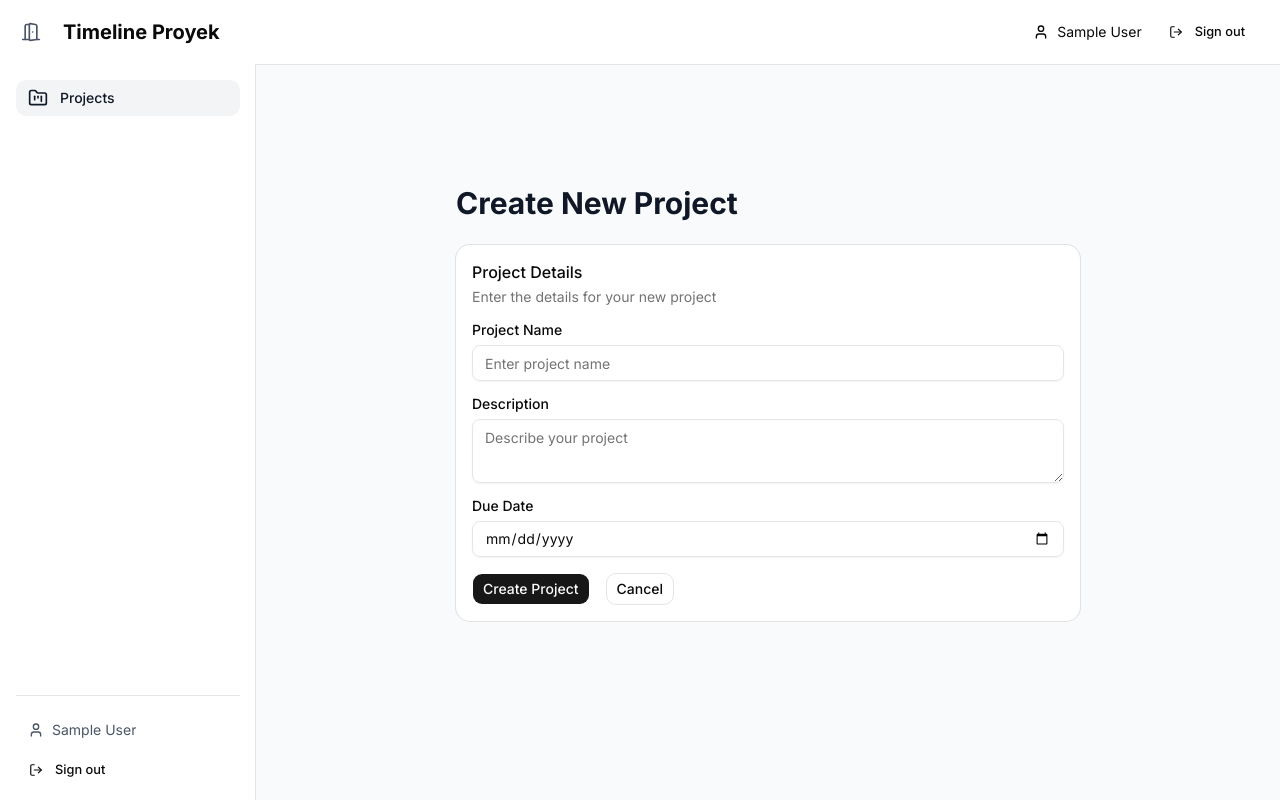
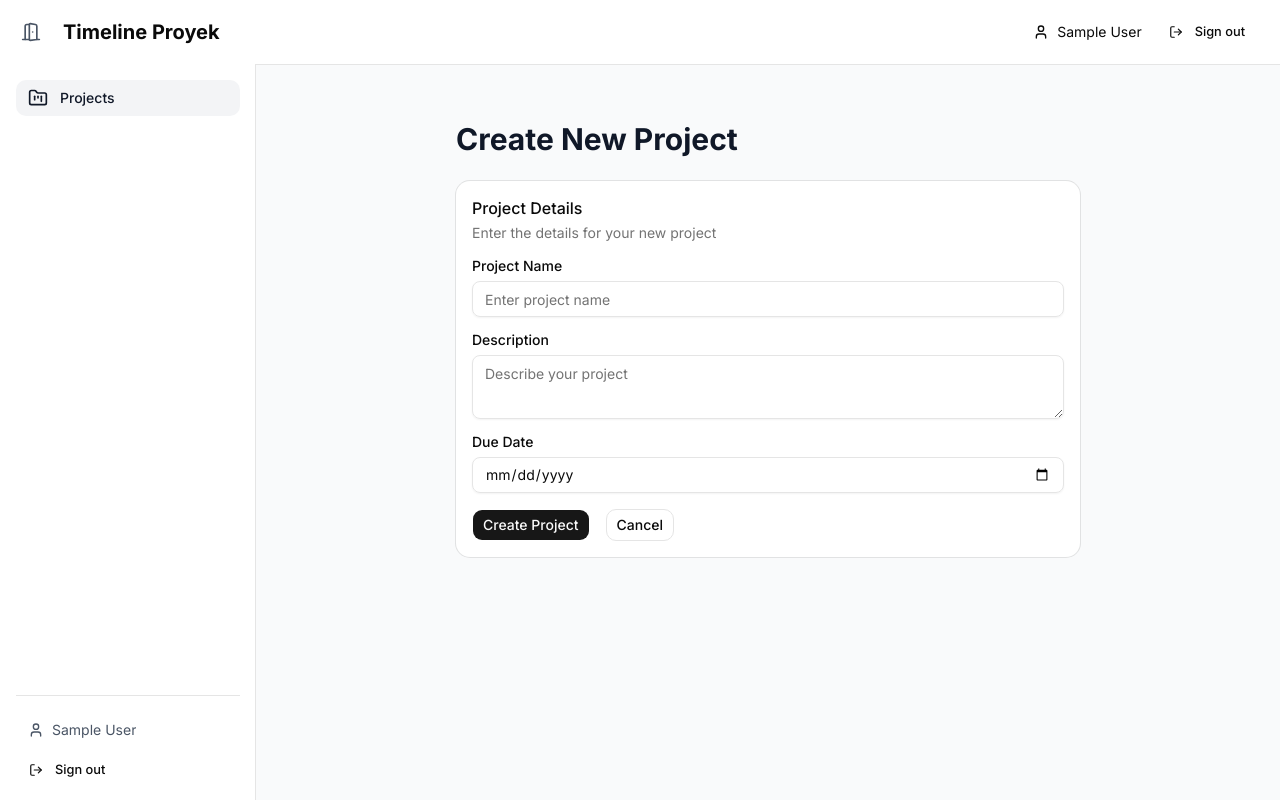
Before and after one commit to naagabox/taimlen-office, a Next.js app: page /projects/new in a window 1280 px wide. Built offline with nearby package versions, Linux system fonts and the light colour scheme; no server answers; sample sign-in values are in the browser's storage.

Commit message:
fix: perbaikan layout halaman task

```diff
--- a/src/app/(dashboard)/layout.tsx
+++ b/src/app/(dashboard)/layout.tsx
@@ -20,7 +20,7 @@ export default function DashboardLayout({
         <DashboardNav sidebarOpen={sidebarOpen} onToggleSidebar={() => setSidebarOpen(!sidebarOpen)} />
         <Sidebar isOpen={sidebarOpen} onToggle={() => setSidebarOpen(!sidebarOpen)} />
         <main
-          className="pt-16 transition-all duration-200"
+          className="pt-0 transition-all duration-200"
           style={{ marginLeft: sidebarOpen ? "16rem" : "0" }}
         >
           <div className="p-6">
--- a/src/components/project/project-detail.tsx
+++ b/src/components/project/project-detail.tsx
@@ -60,7 +60,7 @@ function getInitials(name: string | null) {
 export function ProjectDetail({ project, canEdit }: Props) {
 
   return (
-    <div className="mx-auto max-w-full px-6 py-8">
+    <div className="mx-auto max-w-full px-6 py-0">
       <Breadcrumb className="mb-6">
         <BreadcrumbList>
           <BreadcrumbItem>
```
